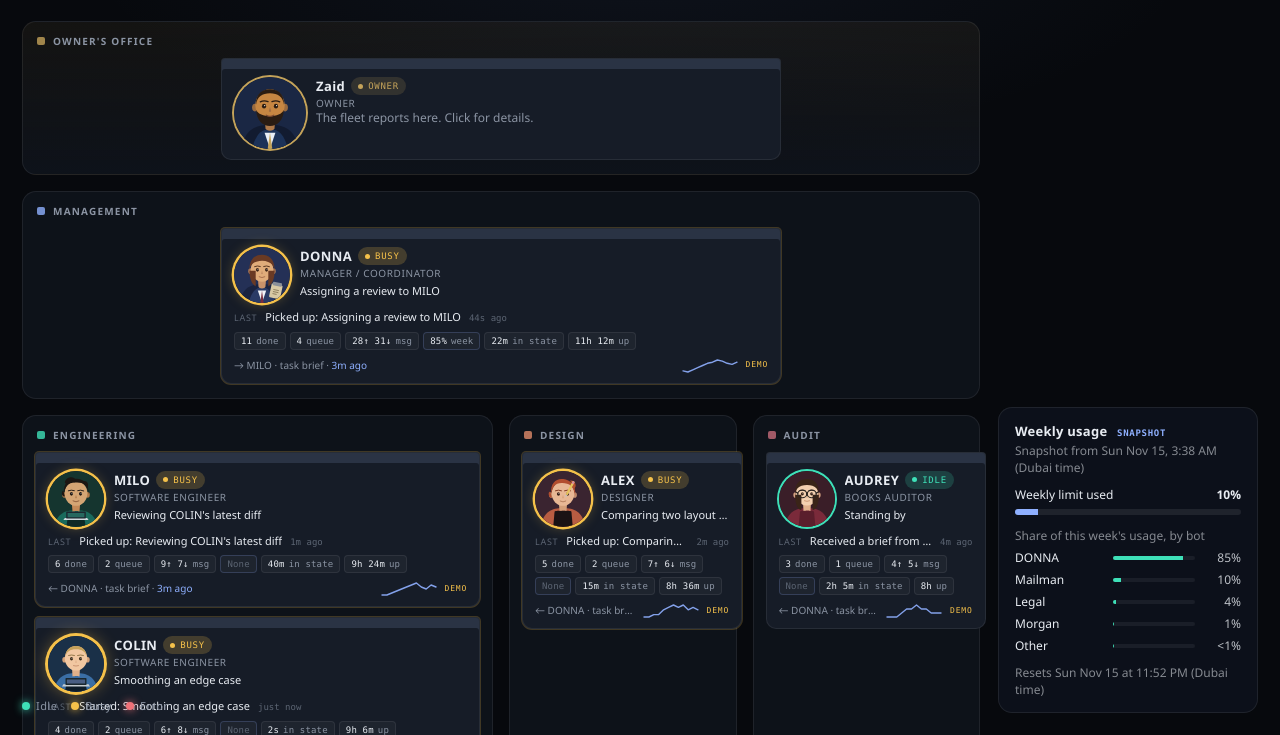
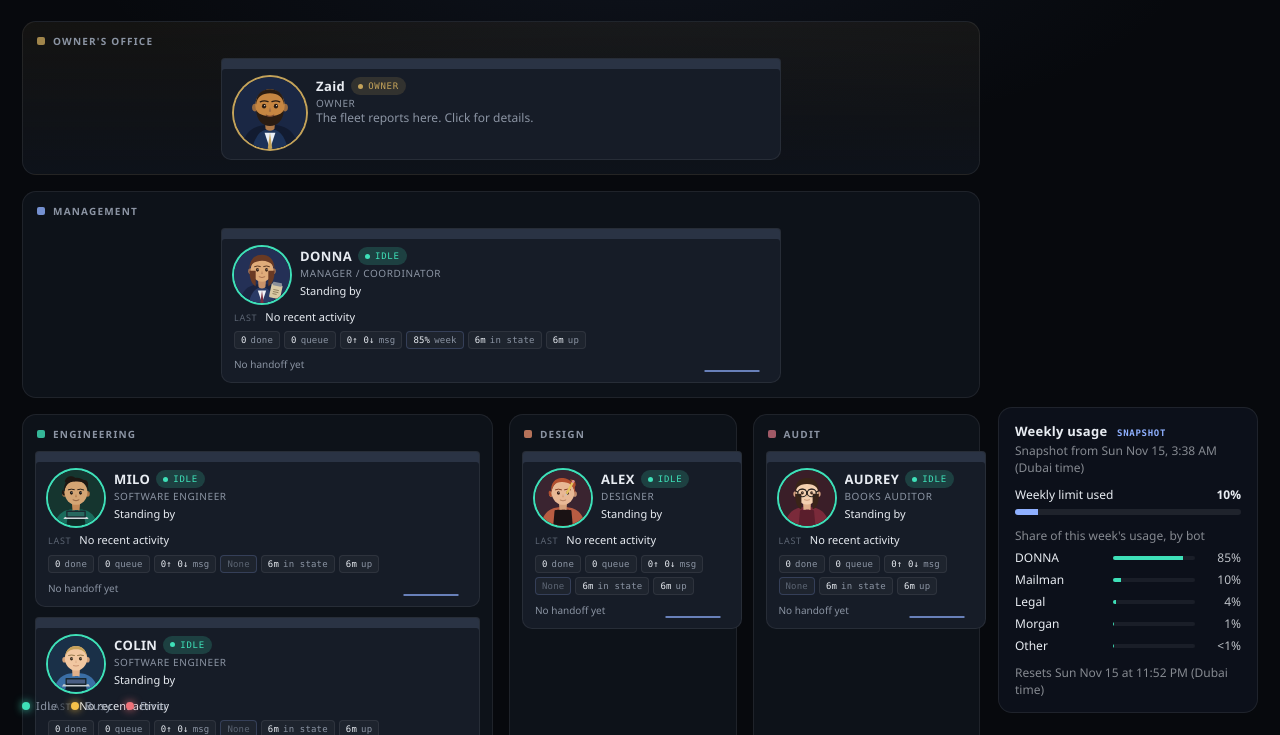
Before and after one commit to zaid-arch/fleet-monitor, a plain HTML site: page index.html in a window 1280 px wide. Shown: the part 65-800 px from the top of the page. Drawn offline with Linux system fonts and the light colour scheme.

Commit message:
Switch dashboard to live mode: read status.json every 3 seconds

```diff
--- a/index.html
+++ b/index.html
@@ -796,7 +796,7 @@
     }
   </style>
 </head>
-<body class="is-demo">
+<body class="is-live">
   <svg class="sprite" xmlns="http://www.w3.org/2000/svg" xmlns:xlink="http://www.w3.org/1999/xlink" aria-hidden="true" focusable="false">
     <defs>
       <!-- Zaid: owner, short dark hair, beard, navy suit, gold tie -->
@@ -1171,7 +1171,7 @@
       "use strict";
 
       // Set to true and place status.json beside this file to replace the simulator.
-      const USE_STATUS_JSON = false;
+      const USE_STATUS_JSON = true;
 
       // Weekly usage snapshot (real numbers from the Grok Bot usage report, Nov 15, 2026 3:38 AM Dubai).
       // These are not simulated. Update these values to refresh the panel.
@@ -1548,7 +1548,7 @@
 
       async function loadFleetStatus() {
         if (USE_STATUS_JSON) {
-          const res = await fetch("status.json", { cache: "no-store" });
+          const res = await fetch("status.json?t=" + Date.now(), { cache: "no-store" });
           if (!res.ok) throw new Error("status.json " + res.status);
           return res.json();
         }
@@ -2031,7 +2031,7 @@
       updateClock();
       setInterval(updateClock, 1000);
       refresh();
-      setInterval(refresh, 2200);
+      setInterval(refresh, 3000);
       requestAnimationFrame(loop);
 
       const preset = new URLSearchParams(location.search).get("panel");
```
